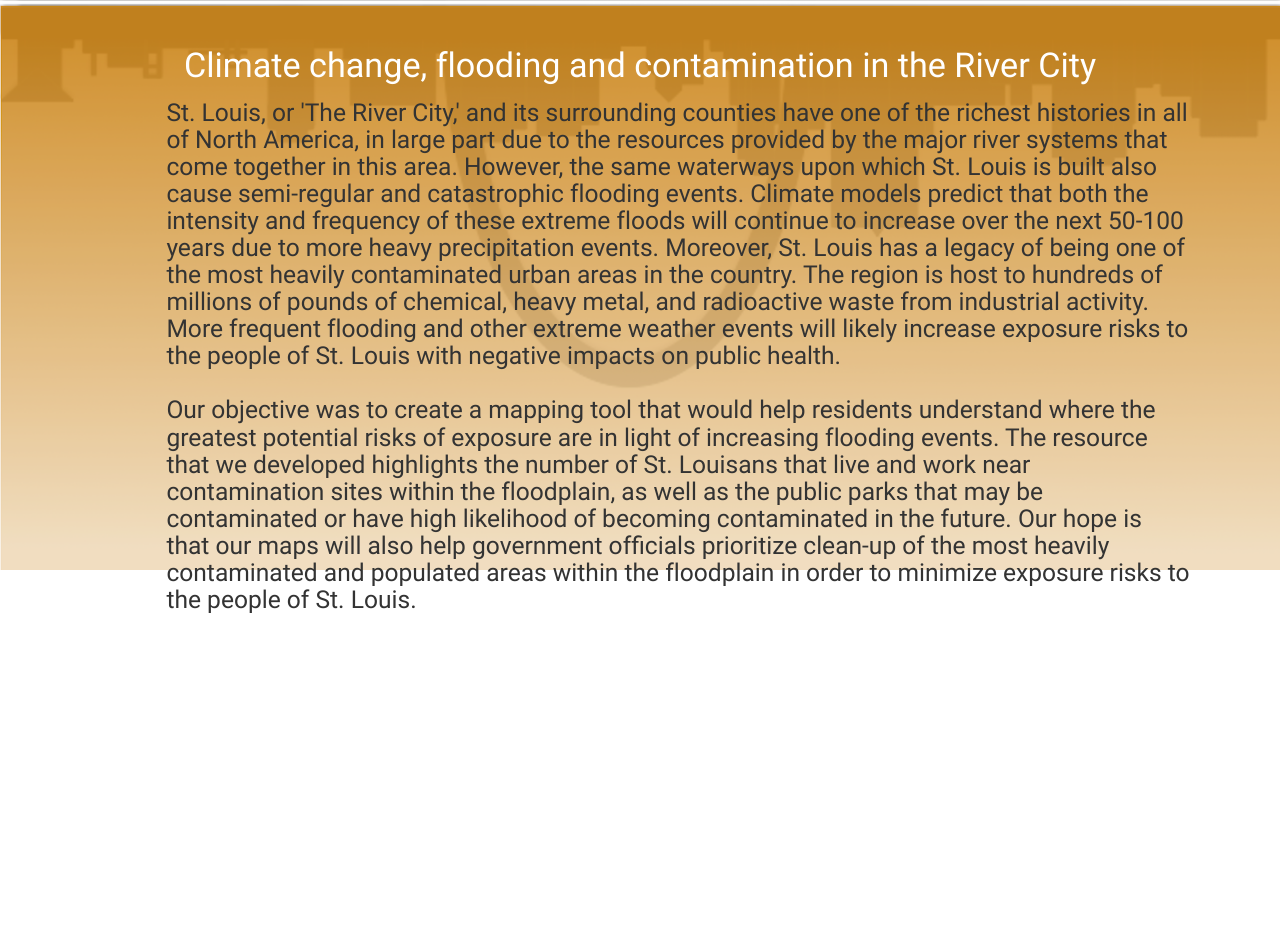
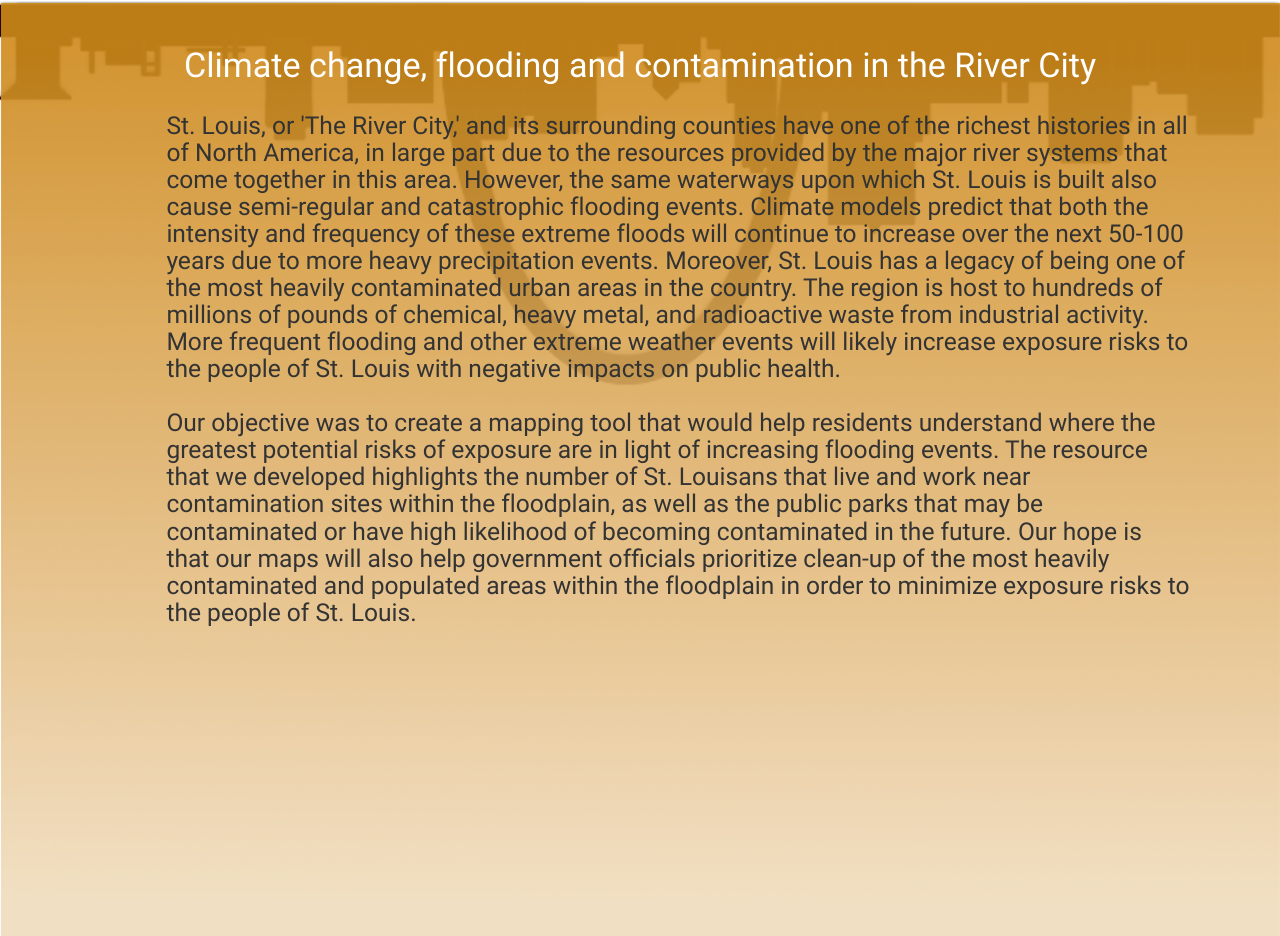
Before and after one commit to skoltz/StLouisFlood, a website: page index.html in a window 1280 px wide. Shown: the part 392-1328 px from the top of the page. Before the commit the page ends 1005 px from the top, so only its background shows below. Drawn offline with Linux system fonts and the light colour scheme.

Commit message:
intro image updated and old images moved to parent folder

```diff
--- a/index.html
+++ b/index.html
@@ -26,7 +26,7 @@
             <a href="#intro"> <img id="upwater-img" src="images/uplogo.png"></a>
         </div>
     	<div class="intro-image">
-            <img id="intro-img" src='images/big_reflection.png'>
+            <img id="intro-img" src='images/bigreflection2.png'>
         </div>
         <div class="container intro-text">
     	   <h4 id="main-page-title">Climate change, flooding and contamination in the River City</h4>
--- a/main.css
+++ b/main.css
@@ -109,9 +109,9 @@ html, body {
     color: #333;
     text-align: left;
     margin: auto;
+    padding-top: 1%;
     margin-left: 13%;
     margin-right: 7%;
-    overflow-y: auto;
 }
 .map-page-title {
 	color: black;
```
Also changed, not shown: images/1a_citiesT2.jpg (deleted), images/5a_parksT2.jpg (deleted), images/AMANDA.BETTER.png (deleted), images/AMANDA_BETTER2.png (deleted), images/arch-hazard.png (deleted), images/archwater_logo.png (deleted), images/big_reflection.png (deleted), images/bigreflection2.png (added), 1 other file.
